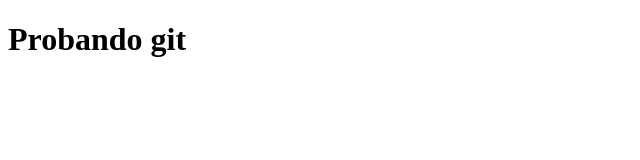
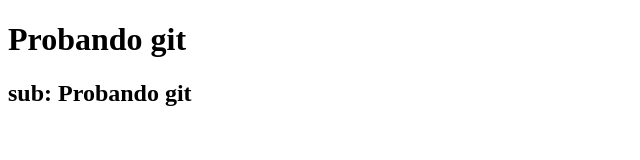
Before and after one commit to Juni-p/pruebagit2, a plain HTML site: page index.html in a window 1280 px wide. Shown: the whole page, without its empty margins (0-640 px from the left). Drawn offline with Linux system fonts and the light colour scheme.

Commit message:
segundo commit modificando el html

```diff
--- a/index.html
+++ b/index.html
@@ -7,5 +7,6 @@
 </head>
 <body>
     <h1>Probando git</h1>
+    <h2>sub: Probando git</h2>
 </body>
 </html>
```
